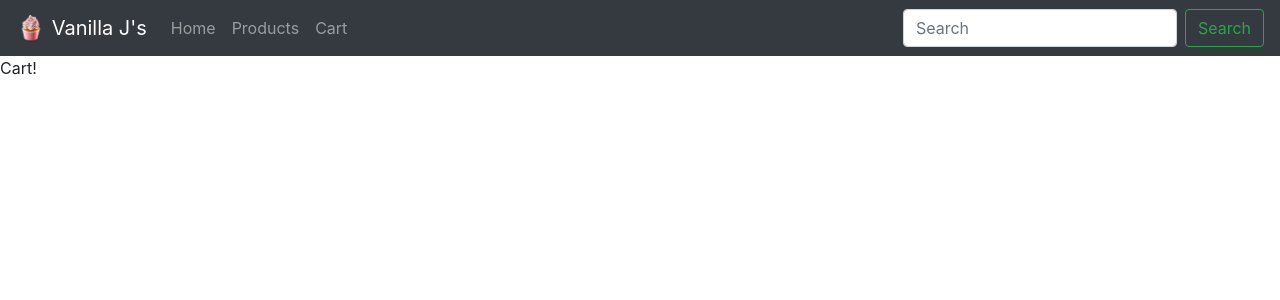
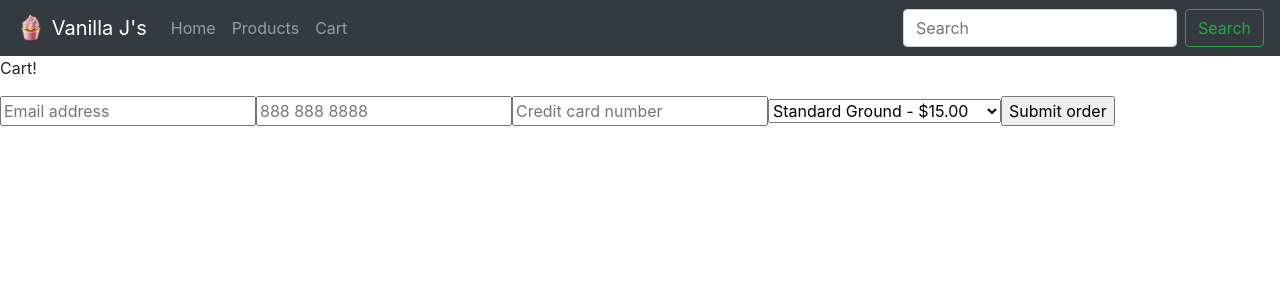
Before and after one commit to Allysony/ecommerceBakery, a React (Create React App) app: page /cart in a window 1280 px wide. Shown: the top 300 px of the page. Built offline with nearby package versions, Linux system fonts and the light colour scheme.

Commit message:
Cart form inputs

```diff
--- a/src/components/Cart.js
+++ b/src/components/Cart.js
@@ -1,13 +1,72 @@
-import React from "react";
+import React, { Component } from "react";
 import Header from "./Header";
 
-function Cart() {
+class Cart extends Component {
+  constructor(props) {
+    super(props);
+    this.state = {};
+  }
+  validateCCNum() {
+    var visaRegex = /^(?:4[0-9]{12}(?:[0-9]{3})?)$/;
+    var mastRegex = /^(?:5[1-5][0-9]{14})$/;
+    var amexRegex = /^(?:3[47][0-9]{13})$/;
+    var discRegex = /^(?:6(?:011|5[0-9][0-9])[0-9]{12})$/;
+
+    var creditNum = document.getElementById("cc-num");
+
+    var isVisa = visaRegex.test(creditNum);
+    var isMast = mastRegex.test(creditNum);
+    var isAmex = amexRegex.test(creditNum);
+    var isDisc = discRegex.test(creditNum);
+
+    if (isVisa || isMast || isAmex || isDisc) {
+      alert("Valid card");
+    } else {
+      alert("Please enter a valid credit card number.");
+    }
+  }
+  handleSubmit() {
+    this.validateCCNum();
+  }
+  render() {
     return (
       <div className="Cart">
         <Header />
         <p>Cart!</p>
+        <form onSubmit={this.handleSubmit} method="get">
+          <input
+            type="email"
+            name="email"
+            placeholder="Email address"
+            required
+          />
+          <input
+            type="tel"
+            name="telephone"
+            placeholder="888 888 8888"
+            pattern="[0-9]{3} [0-9]{3} [0-9]{4}"
+            maxlength="12"
+            required
+          />
+          <input
+            type="text"
+            name="card-num"
+            placeholder="Credit card number"
+            id="cc-num"
+            required
+          />
+          <select name="ship-method">
+            <option value="ground" selected>
+              Standard Ground - $15.00
+            </option>
+            <option value="two-day">2-Day Delivery - $35.00</option>
+            <option value="one-day">Overnight Delivery - $55.00</option>
+          </select>
+          <input type="submit" value="Submit order" />
+        </form>
       </div>
     );
   }
+}
 
 export default Cart;
```
Lines whose indentation alone changed are shown as unchanged.
